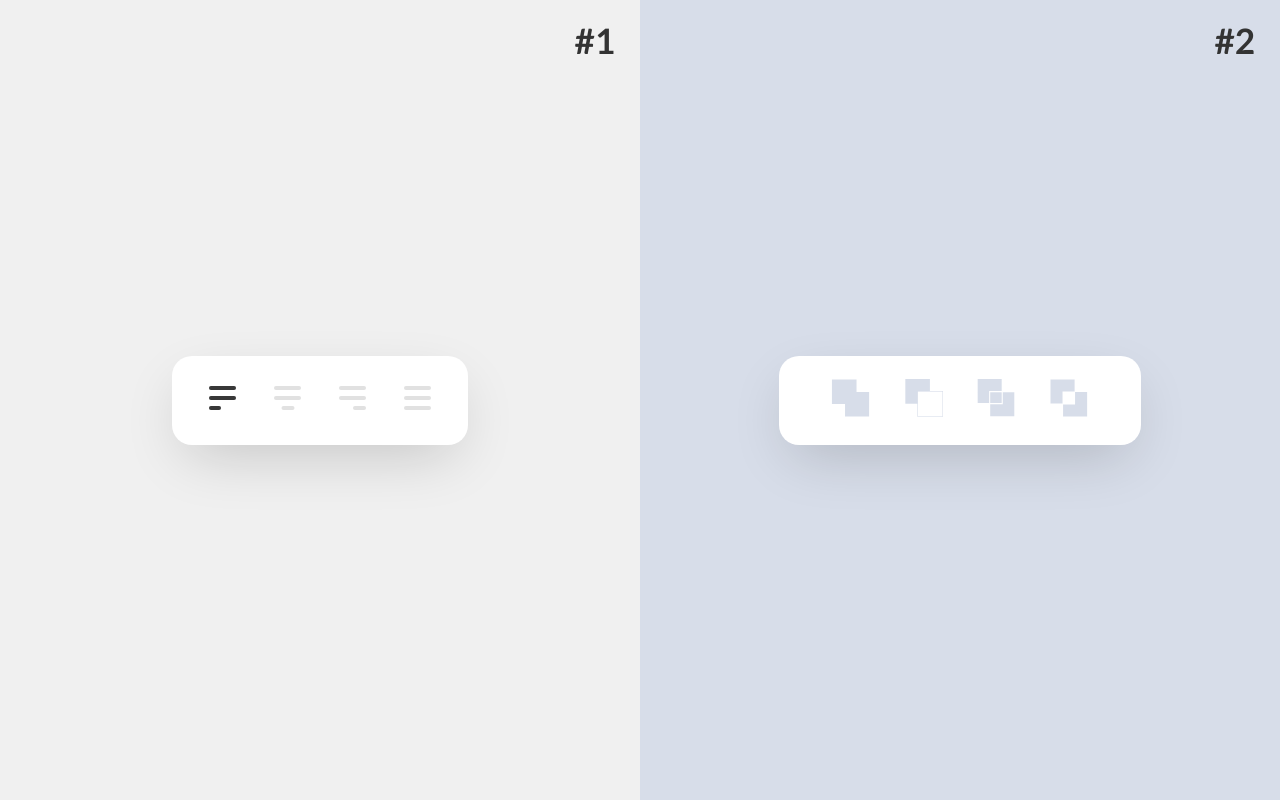
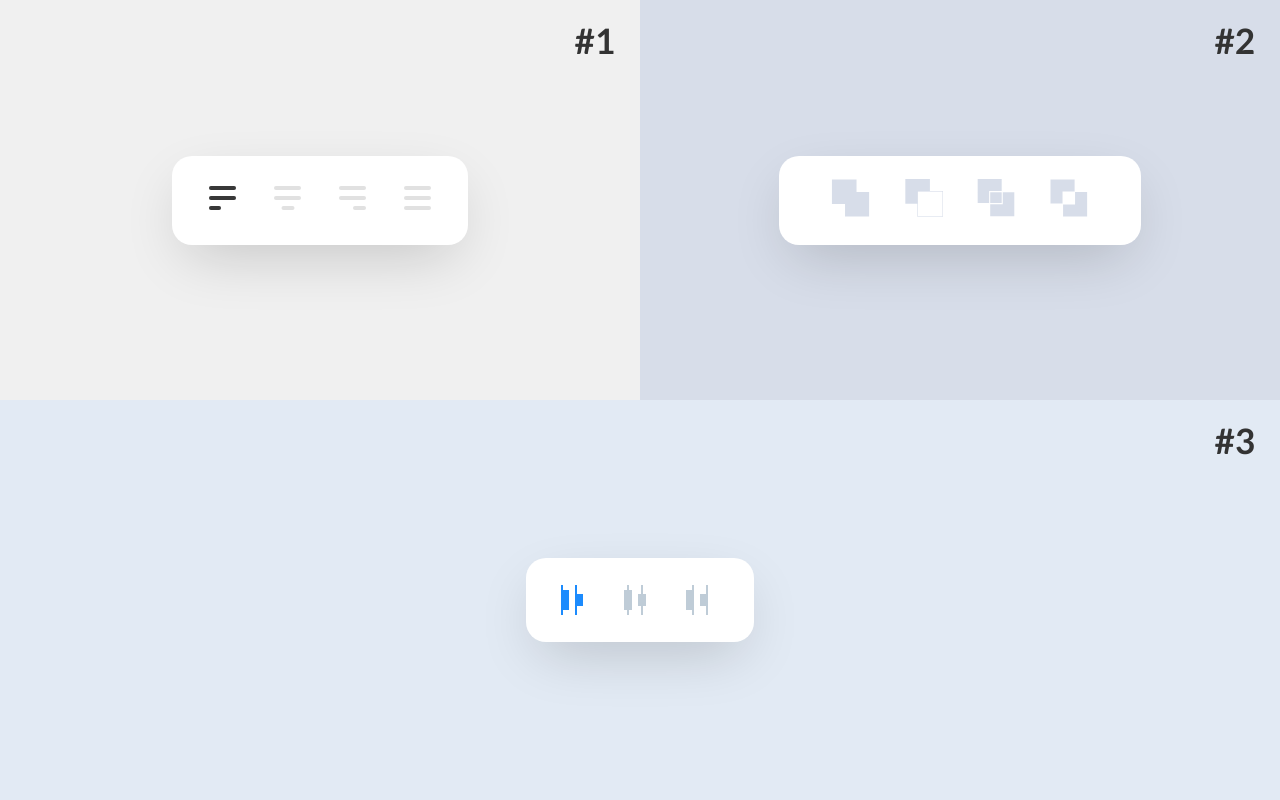
Before and after one commit to alikinvv/alignment-buttons, a website: page src/index.html in a window 1280 px wide. Drawn offline with nearby package versions, Linux system fonts and the light colour scheme; files that its build step writes are made by us from their sources.

Commit message:
add new set

```diff
--- a/src/index.html
+++ b/src/index.html
@@ -48,5 +48,34 @@
     </div>
 </section>
 
+<section class="item item-3">
+    <div class="wrap">
+        <div class="align align-left active">
+            <span class="line line-1"></span>
+            <span class="line line-2"></span>
+            <span class="square square-1"></span>
+            <span class="square square-2"></span>
+        </div>
+        <div class="align align-center">
+            <span class="line line-1"></span>
+            <span class="line line-2"></span>
+            <span class="square square-1"></span>
+            <span class="square square-2"></span>
+        </div>
+        <div class="align align-right">
+            <span class="line line-1"></span>
+            <span class="line line-2"></span>
+            <span class="square square-1"></span>
+            <span class="square square-2"></span>
+        </div>
+        <div class="align align-bar">
+                <span class="line line-1"></span>
+                <span class="line line-2"></span>
+                <span class="square square-1"></span>
+                <span class="square square-2"></span>
+            </div>
+    </div>
+</section>
+
 <!-- END CONTENT  -->
 //= template/footer.html
--- a/src/js/main.js
+++ b/src/js/main.js
@@ -5,9 +5,9 @@ $(document).ready(function(){
 
     var tl = new TimelineMax();
     var trigger = true;
-    $('.align-bar span').css('transform', 'translateX(' + $('.align__left').position().left + 'px');
-    $('.align-bar').css('opacity', 1);
-    $('.align-bar span:last-child').css('width', $('.align__left span:last-child').width()).css('opacity', 1);
+    $('.item-1 .align-bar span').css('transform', 'translateX(' + $('.item-1 .align__left').position().left + 'px');
+    $('.item-1 .align-bar').css('opacity', 1);
+    $('.item-1 .align-bar span:last-child').css('width', $('.item-1 .align__left span:last-child').width()).css('opacity', 1);
 
     $('.item-1 .align').click(function() {
         var left = $(this).position().left,
@@ -16,9 +16,9 @@ $(document).ready(function(){
 
         trigger = false;
         if(!trigger) {
-            tl.to('.align-bar span:nth-child(1)', 0.4, {x: left, ease: Back.easeOut.config(1.3)})
-            .to('.align-bar span:nth-child(2)', 0.4, {x: left, ease: Back.easeOut.config(1.3)}, '-=0.35')
-            .to('.align-bar span:nth-child(3)', 0.4, {x: barLeft, width: bar, ease: Back.easeOut.config(1.3)}, '-=0.35')
+            tl.to('.item-1 .align-bar span:nth-child(1)', 0.4, {x: left, ease: Back.easeOut.config(1.3)})
+            .to('.item-1 .align-bar span:nth-child(2)', 0.4, {x: left, ease: Back.easeOut.config(1.3)}, '-=0.35')
+            .to('.item-1 .align-bar span:nth-child(3)', 0.4, {x: barLeft, width: bar, ease: Back.easeOut.config(1.3)}, '-=0.35')
             trigger = true;
         }
 
@@ -31,5 +31,30 @@ $(document).ready(function(){
         $(this).addClass('active');
     });
 
+    // FOR #3
+    $('.item-3 .align-bar').css('opacity', 1);
+    $('.item-3 .align-bar span.line-1').css('left', $('.item-3 .align.active span.line-1').position().left);
+    $('.item-3 .align-bar span.line-2').css('left', $('.item-3 .align.active span.line-2').position().left);
+    $('.item-3 .align-bar span.square-1').css('left', $('.item-3 .align.active span.square-1').position().left);
+    $('.item-3 .align-bar span.square-2').css('left', $('.item-3 .align.active span.square-2').position().left);
+
+    $('.item-3 .align').click(function() {
+        $('.item-3 .align-bar span.line-1').animate({
+            left: $(this).find('span.line-1').position().left
+        });
+        $('.item-3 .align-bar span.line-2').animate({
+            left: $(this).find('span.line-2').position().left
+        });
+        $('.item-3 .align-bar span.square-1').animate({
+            left: $(this).find('span.square-1').position().left
+        });
+        $('.item-3 .align-bar span.square-2').animate({
+            left: $(this).find('span.square-2').position().left
+        });
+
+        $('.item-3 .align-bar').animate({
+            left: $(this).position().left
+        });
+    });
 
 });
--- a/src/scss/main.scss
+++ b/src/scss/main.scss
@@ -30,7 +30,7 @@ html, body {
 
 .item {
 	width: 50%;
-	height: 100%;
+	height: 50%;
 	display: flex;
 	justify-content: center;
 	align-items: center;
@@ -182,3 +182,98 @@ html, body {
 		}
 	}
 }
+
+// FOR #3
+
+.item-3 {
+	width: 100%;
+	background: #E2EAF4;
+	&:before {content: '#3'}
+	.wrap {
+		background: #fff;
+		border-radius: 20px;
+		padding: 27px 35px;
+		width: 228px;
+		display: flex;
+		align-items: center;
+		justify-content: space-between;
+		position: relative;
+		box-shadow: 0px 20px 61px -14px rgba(0,0,0,0.2);
+	}
+	.align {
+		display: inline-block;
+		position: relative;
+		width: 40px;
+		height: 30px;
+		cursor: pointer;
+		span {
+			background: #BFCCD7;
+			display: inline-block;
+			position: absolute;
+			top: 0;
+			left: 0;
+		}
+		.line {
+			width: 2px;
+			height: 30px;
+		}
+		.square {
+			width: 8px;
+			height: 20px;
+			top: 50%;
+			transform: translateY(-50%);
+			&-2 {
+				height: 12px;
+			}
+		}
+		&-left {
+			.line-2 {
+				left: 14px;
+			}
+			.square-2 {
+				left: 14px;
+			}
+		}
+		&-center {
+			left: 4px;
+			.line-1 {
+				left: 3px;
+			}
+			.square-1 {
+				left: 0px;
+			}
+			.line-2 {
+				left: 17px;
+			}
+			.square-2 {
+				left: 14px;
+			}
+		}
+		&-right {
+			.line-1 {
+				left: 13px;
+			}
+			.square-1 {
+				left: 7px;
+			}
+
+			.line-2 {
+				left: 27px;
+			}
+			.square-2 {
+				left: 21px;
+			}
+		}
+		&-bar {
+			position: absolute;
+			top: 27px;
+			left: 35px;
+			width: 100%;
+			opacity: 0;
+			margin-right: 0;
+			pointer-events: none;
+			margin: 0;
+			span {background: #1C8BFD;}
+		}
+	}
+}
```
Also changed, not shown: build/css/main.css, build/index.html, build/js/main.js.
